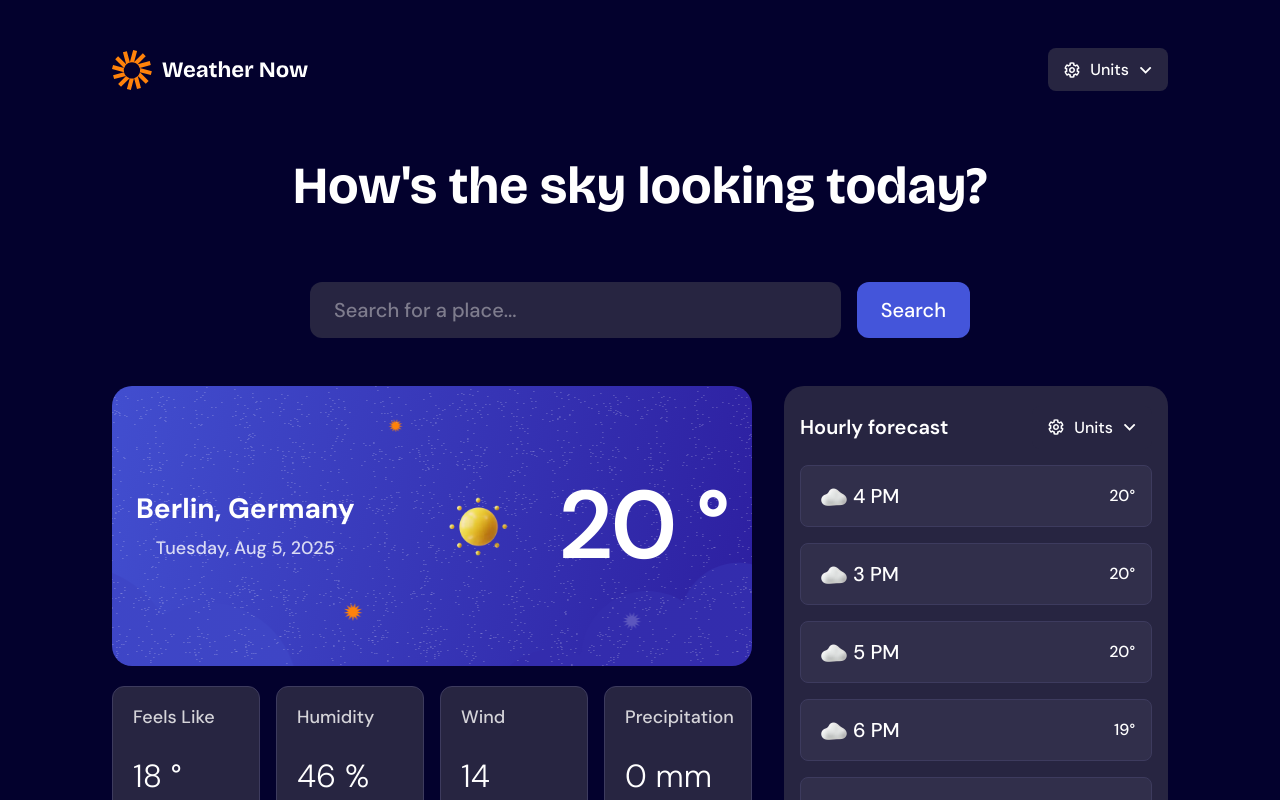
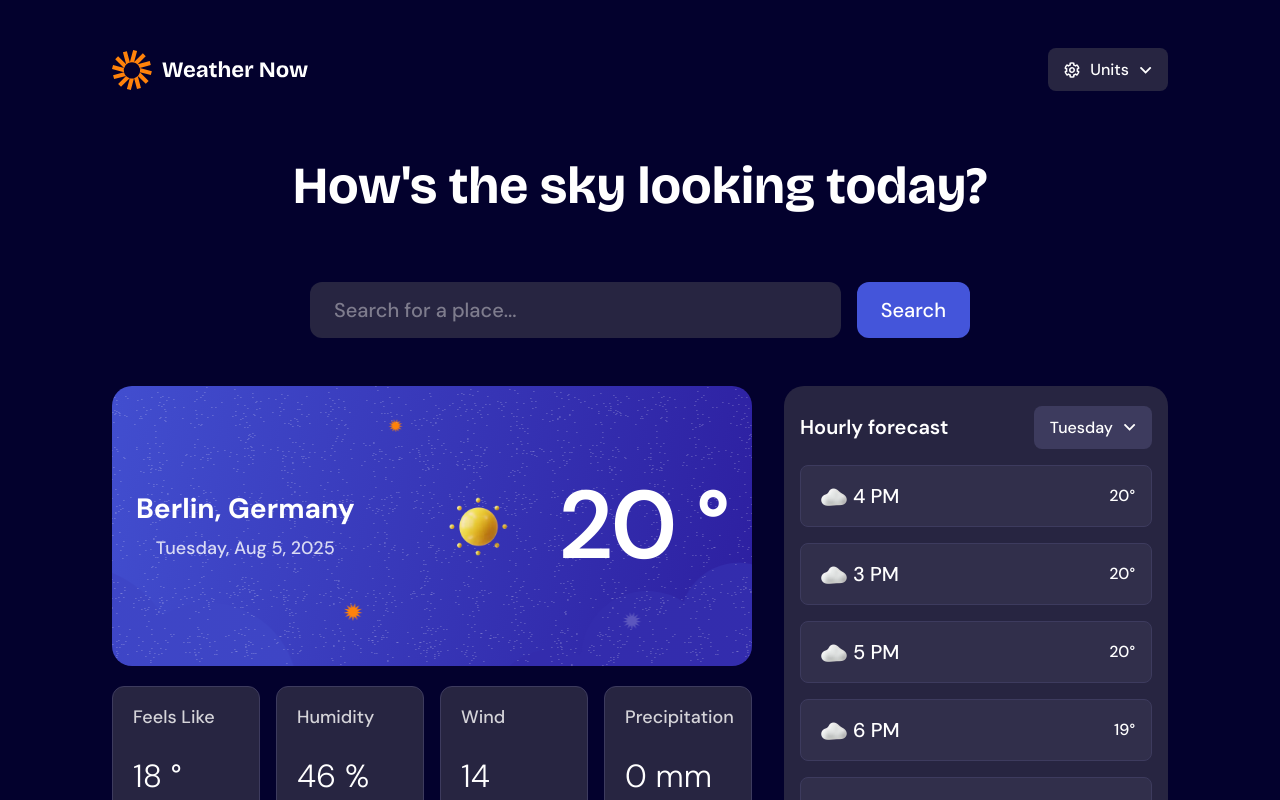
Before and after one commit to matejadb/weather-now, a React (Vite) app: page / in a window 1280 px wide. Shown: the top 800 px of the page. Built offline with nearby package versions, Linux system fonts and the light colour scheme.

Commit message:
implement static days dropdown

```diff
--- a/src/components/App.jsx
+++ b/src/components/App.jsx
@@ -1,6 +1,6 @@
 import CurrentWeather from "./CurrentWeather";
 import DailyWeather from "./DailyWeather";
-import Dropdown from "./Dropdown";
+import DropdownUnits from "./DropdownUnits";
 import ForecastHourly from "./ForecastHourly";
 import ForecastMain from "../ui/ForecastMain";
 import Header from "./Header";
@@ -23,7 +23,7 @@ function App() {
   return (
     <div className="flex flex-col gap-12 bg-neutral-900 px-4 pt-4 pb-12 md:px-6 md:pt-6 md:pb-20 lg:gap-16 lg:px-28 lg:pt-12">
       <Header>
-        <Dropdown />
+        <DropdownUnits />
       </Header>
 
       <Slogan />
--- /dev/null
+++ b/src/components/DropdownDays.jsx
@@ -0,0 +1,45 @@
+import { useState } from "react";
+import iconArrowDown from "/images/icon-dropdown.svg";
+import MenuItem from "./MenuItem";
+import MenuGroup from "./MenuGroup";
+
+function DropdownDays() {
+  const [isOpen, setIsOpen] = useState(false);
+
+  const toggleDropdown = () => {
+    setIsOpen((isOpen) => !isOpen);
+  };
+
+  return (
+    <div className="relative inline-block text-left">
+      <div>
+        <button
+          onClick={toggleDropdown}
+          className="focus:ring-neutral-0 inline-flex w-full items-center justify-center gap-2.5 rounded-lg bg-neutral-600 px-4 py-3 transition-all duration-300 hover:cursor-pointer hover:bg-neutral-700 focus:ring-3 focus:ring-offset-5 focus:ring-offset-neutral-900 focus:outline-none"
+        >
+          <span className="text-neutral-0 font-sans text-[16px] leading-[1.2] font-medium">
+            Tuesday
+          </span>
+          <img src={iconArrowDown} alt="Icon of an arrow pointing down." />
+        </button>
+      </div>
+
+      {isOpen && (
+        <div
+          className="absolute right-0 z-100 mt-2 flex w-53.5 origin-top-right flex-col gap-1 divide-y divide-neutral-600 rounded-xl border border-neutral-600 bg-neutral-800 px-2 py-1.5"
+          role="menu"
+        >
+          <MenuItem label="Monday" />
+          <MenuItem label="Tuesday" />
+          <MenuItem label="Wednseday" />
+          <MenuItem label="Thursday" />
+          <MenuItem label="Friday" />
+          <MenuItem label="Saturday" />
+          <MenuItem label="Sunday" />
+        </div>
+      )}
+    </div>
+  );
+}
+
+export default DropdownDays;
--- a/src/components/Dropdown.jsx
+++ b/src/components/DropdownUnits.jsx
@@ -4,7 +4,7 @@ import iconArrowDown from "/images/icon-dropdown.svg";
 import MenuItem from "./MenuItem";
 import MenuGroup from "./MenuGroup";
 
-function Dropdown() {
+function DropdownUnits() {
   const [isOpen, setIsOpen] = useState(false);
 
   const toggleDropdown = () => {
@@ -53,4 +53,4 @@ function Dropdown() {
   );
 }
 
-export default Dropdown;
+export default DropdownUnits;
--- a/src/components/ForecastHourly.jsx
+++ b/src/components/ForecastHourly.jsx
@@ -1,4 +1,4 @@
-import Dropdown from "./Dropdown";
+import DropdownDays from "./DropdownDays";
 import HourlyWeatherCard from "./HourlyWeatherCard";
 
 function ForecastHourly() {
@@ -8,7 +8,7 @@ function ForecastHourly() {
         <h1 className="text-neutral-0 font-sans text-xl leading-[1.2] font-semibold">
           Hourly forecast
         </h1>
-        <Dropdown />
+        <DropdownDays />
       </div>
 
       <HourlyWeatherCard value="4 PM" temperature="20" />
```
